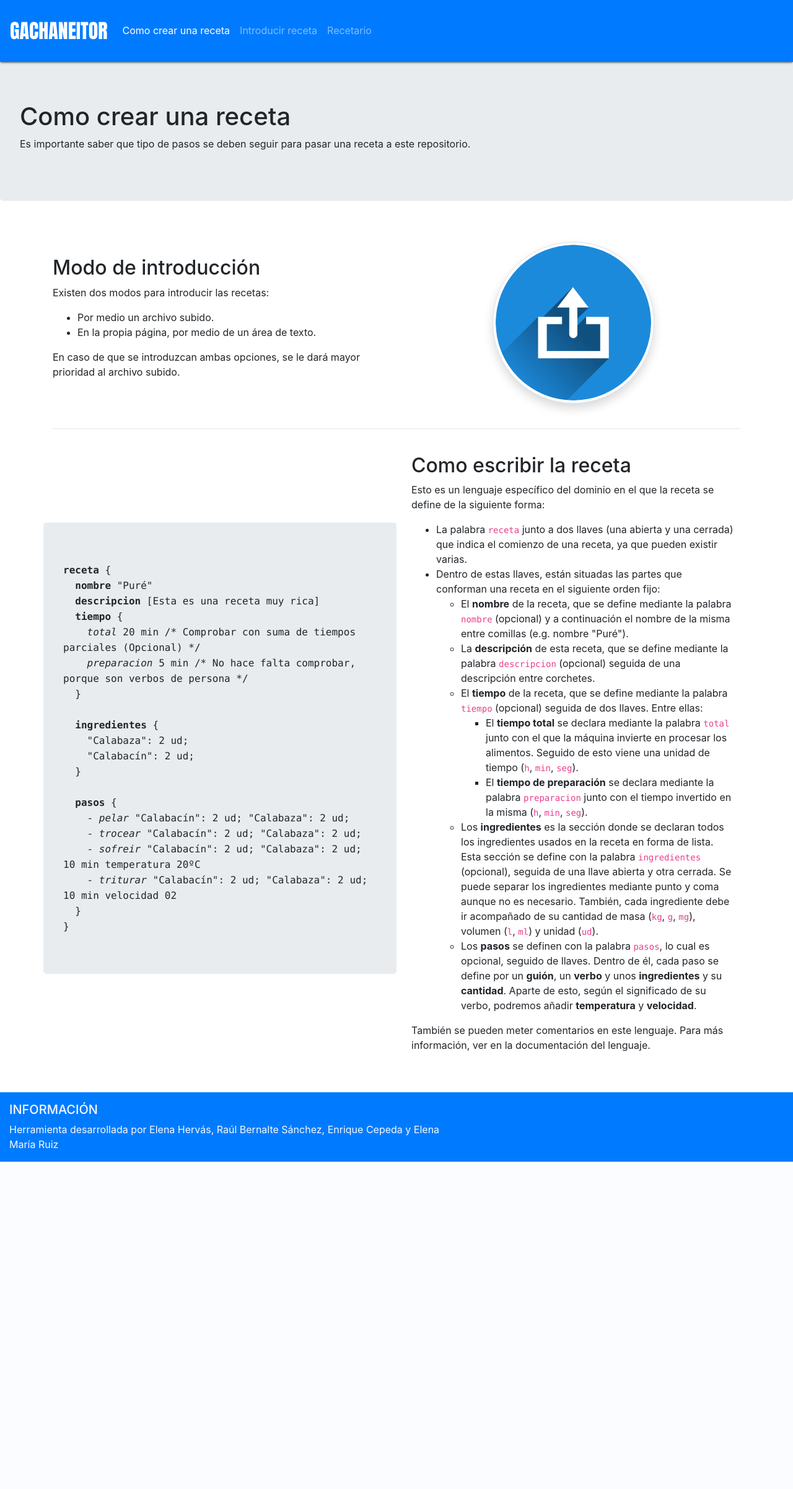
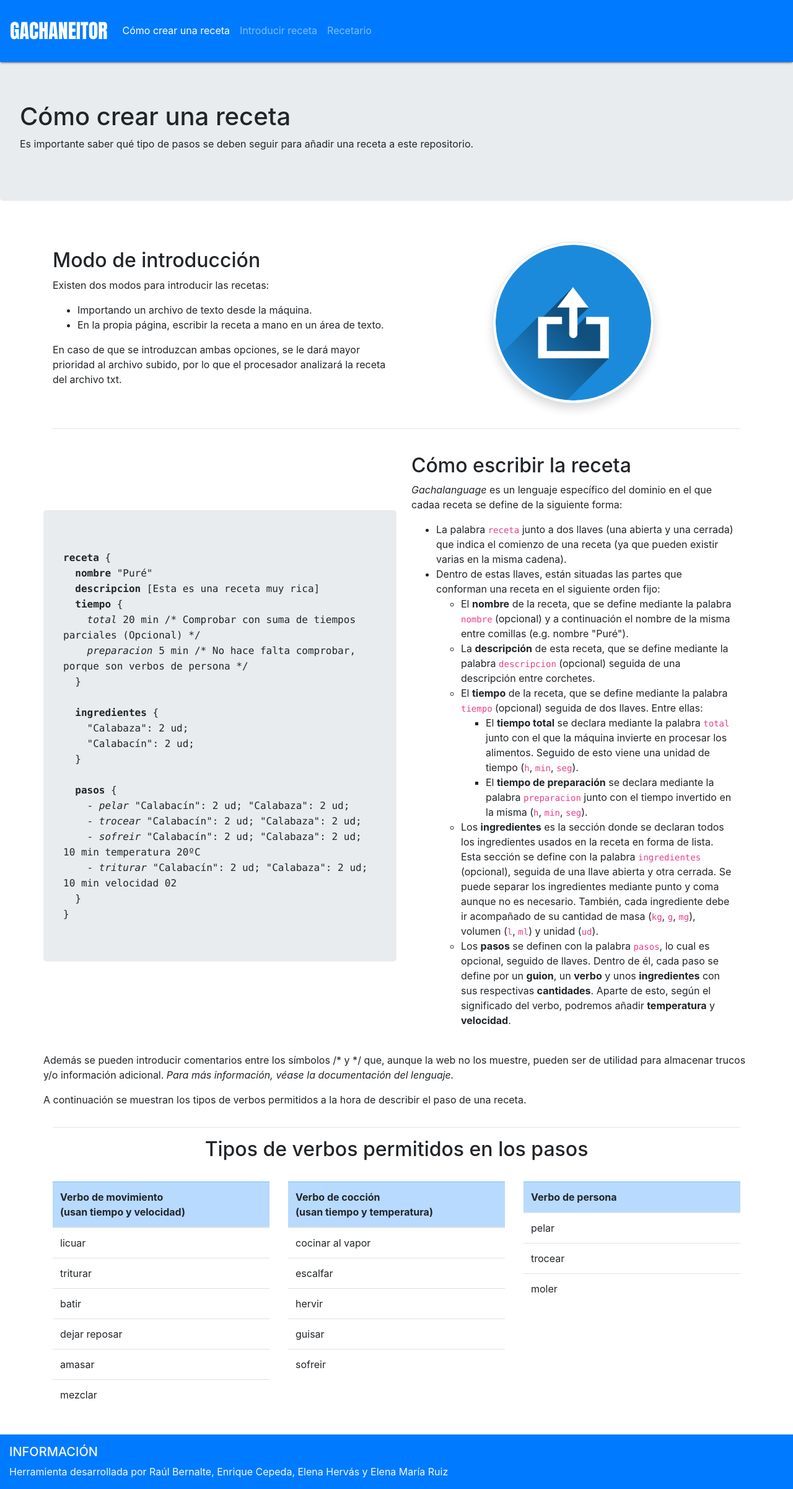
Before and after one commit to raulbs7/Gachaneitor_Backend, a Django app: page /howto/ in a window 1280 px wide. Shown: the whole page at 62% size. Before the commit the page ends 1874 px from the top, so only its background shows below. Run offline with Django 3.2, Linux system fonts and the light colour scheme; some libraries are stand-ins or nearby versions.

Commit message:
html tabla verbos

```diff
--- a/gachaneitor/web/templates/web/howto.html
+++ b/gachaneitor/web/templates/web/howto.html
@@ -2,7 +2,7 @@
 <html lang="en">
 <head>
     <meta charset="UTF-8">
-    <title>Como crear una receta</title>
+    <title>Cómo crear una receta</title>
     {% load static %}
     <link type="text/css" rel="stylesheet" href="{% static 'web/css/bootstrap.min.css' %}">
     {% load static %}
@@ -23,7 +23,7 @@
         <div class="collapse navbar-collapse" id="navbarSupportedContent">
             <ul class="navbar-nav mr-auto">
                 <li class="nav-item active">
-                    <a class="nav-link" href="/howto">Como crear una receta</a>
+                    <a class="nav-link" href="/howto">Cómo crear una receta</a>
                 </li>
                 <li class="nav-item">
                     <a class="nav-link" href="/">Introducir receta </a>
@@ -37,8 +37,8 @@
 
     <div class="jumbotron">
         <div classs="container">
-            <h1>Como crear una receta</h1>
-            <p>Es importante saber que tipo de pasos se deben seguir para pasar una receta a este repositorio.</p>
+            <h1>Cómo crear una receta</h1>
+            <p>Es importante saber qué tipo de pasos se deben seguir para añadir una receta a este repositorio.</p>
         </div>
     </div>
     <div class="container">
@@ -47,10 +47,10 @@
                 <h2>Modo de introducción</h2>
                 <p>Existen dos modos para introducir las recetas:</p>
                 <ul>
-                    <li>Por medio un archivo subido.</li>
-                    <li>En la propia página, por medio de un área de texto.</li>
+                    <li>Importando un archivo de texto desde la máquina.</li>
+                    <li>En la propia página, escribir la receta a mano en un área de texto.</li>
                 </ul>
-                <p>En caso de que se introduzcan ambas opciones, se le dará mayor prioridad al archivo subido.</p>
+                <p>En caso de que se introduzcan ambas opciones, se le dará mayor prioridad al archivo subido, por lo que el procesador analizará la receta del archivo txt.</p>
             </div>
             <div class="col-md-6 p-4">
                 <div class="text-center">
@@ -59,11 +59,14 @@
                 </div>
             </div>
         </div>
+
+
         <div class='row'>
         <div class='col-lg-12 px-m-5'>
         <hr>
        </div>
        </div>
+
         <div class="row align-items-center">
             <div class="col-md-6 jumbotron">
                 <samp>
@@ -91,11 +94,11 @@
             </div>
 
             <div class="col-md-6 p-4">
-                <h2>Como escribir la receta</h2>
-                <p>Esto es un lenguaje específico del dominio en el que la receta se define de la siguiente forma:</p>
+                <h2>Cómo escribir la receta</h2>
+                <p><i>Gachalanguage</i> es un lenguaje específico del dominio en el que cadaa receta se define de la siguiente forma:</p>
                 <ul>
-                    <li>La palabra <code>receta</code> junto a dos llaves (una abierta y una cerrada) que indica el comienzo de una receta,
-                        ya que pueden existir varias.</li>
+                    <li>La palabra <code>receta</code> junto a dos llaves (una abierta y una cerrada) que indica el comienzo de una receta
+                        (ya que pueden existir varias en la misma cadena).</li>
                     <li>Dentro de estas llaves, están situadas las partes que conforman una receta en el siguiente orden fijo:
                         <ul>
                             <li>
@@ -126,15 +129,106 @@
                             </li>
                             <li>
                                 Los <strong>pasos</strong> se definen con la palabra <code>pasos</code>, lo cual es opcional, seguido de llaves. Dentro de él, cada paso se define por un
-                                <strong>guión</strong>, un <strong>verbo</strong> y unos <strong>ingredientes</strong> y su <strong>cantidad</strong>.
-                                Aparte de esto, según el significado de su verbo, podremos añadir <strong>temperatura</strong> y <strong>velocidad</strong>.
+                                <strong>guion</strong>, un <strong>verbo</strong> y unos <strong>ingredientes</strong> con sus respectivas <strong>cantidades</strong>.
+                                Aparte de esto, según el significado del verbo, podremos añadir <strong>temperatura</strong> y <strong>velocidad</strong>.
                             </li>
                         </ul>
                     </li>
 
                 </ul>
-                <p>También se pueden meter comentarios en este lenguaje. Para más información, ver en la documentación del lenguaje.</p>
             </div>
+
+                <p>Además se pueden introducir comentarios entre los símbolos /* y */ que, aunque la web no los muestre, pueden ser de utilidad para almacenar trucos
+                y/o información adicional. <i> Para más información, véase la documentación del lenguaje.</i> </p>
+
+                <p> A continuación se muestran los tipos de verbos permitidos a la hora de describir el paso de una receta. </p>
+
+        </div>
+
+
+        <div class='row'> <div class='col-lg-12 px-m-5'> <hr> </div> </div>
+
+        <h2 style="text-align: center;">Tipos de verbos permitidos en los pasos </h2>
+        <br>
+        <div class="row">
+            <div class="col-md-4">
+            <table class="table">
+                <thead>
+                    <tr class="table-primary">
+                    <th scope="col">Verbo de movimiento <br> (usan tiempo y velocidad)</th>
+                    </tr>
+                </thead>
+                <tbody>
+                    <tr>
+                        <td>licuar</td>
+                    </tr>
+                    <tr>
+                        <td>triturar</td>
+                    </tr>
+                    <tr>
+                        <td>batir</td>
+                    </tr>
+                    <tr>
+                        <td>dejar reposar</td>
+                    </tr>
+                    <tr>
+                        <td>amasar</td>
+                    </tr>
+                    <tr>
+                        <td>mezclar</td>
+                    </tr>
+                </tbody>
+            </table>
+            </div>
+
+            <div class="col-md-4">
+            <table class="table">
+                <thead>
+                    <tr class="table-primary">
+                    <th scope="col">Verbo de cocción <br> (usan tiempo y temperatura) </th>
+                    </tr>
+                </thead>
+                <tbody>
+                    <tr>
+                        <td>cocinar al vapor</td>
+                    </tr>
+                    <tr>
+                        <td>escalfar</td>
+                    </tr>
+                    <tr>
+                        <td>hervir</td>
+                    </tr>
+                    <tr>
+                        <td>guisar</td>
+                    </tr>
+                    <tr>
+                        <td>sofreir</td>
+                    </tr>
+                </tbody>
+            </table>
+            </div>
+
+            <div class="col-md-4">
+            <table class="table">
+                <thead>
+                    <tr class="table-primary">
+                    <th scope="col">Verbo de persona</th>
+                    </tr>
+                </thead>
+                <tbody>
+                    <tr>
+                        <td>pelar</td>
+                    </tr>
+                    <tr>
+                        <td>trocear</td>
+                    </tr>
+                    <tr>
+                        <td>moler</td>
+                    </tr>
+                </tbody>
+            </table>
+            </div>
+
         </div>
     </div>
 
@@ -148,8 +242,8 @@
                 <div class="col-md-7 mt-md-0 mt-3">
                     <!-- Content -->
                     <h5 class="text-uppercase text-light">Información</h5>
-                    <p class="text-light"> Herramienta desarrollada por Elena Hervás, Raúl Bernalte Sánchez,
-                    Enrique Cepeda y Elena María Ruiz </p>
+                    <p class="text-light"> Herramienta desarrollada por Raúl Bernalte,
+                        Enrique Cepeda, Elena Hervás y Elena María Ruiz</p>
                 </div>
                 <hr class="clearfix w-100 d-md-none pb-3">
             </div>
--- a/gachaneitor/web/views.py
+++ b/gachaneitor/web/views.py
@@ -42,7 +42,7 @@ class IndexView(TemplateView):
                 tipo_verbo = paso["tipo_verbo"]
                 ingredientes_str = ""
                 for ingrediente in paso["ingredientes"]:
-                    ingredientes_str += ingrediente + " " + str(paso["ingredientes"][ingrediente]["cantidad"]) + paso["ingredientes"][ingrediente]["unidad"] + ", "
+                    ingredientes_str +=  str(paso["ingredientes"][ingrediente]["cantidad"]) + " " + paso["ingredientes"][ingrediente]["unidad"] + " de " + ingrediente + ", "
                 ingredientes_str = ingredientes_str[:-2]
 
                 if tipo_verbo == "persona":
```
Also changed, not shown: gachaneitor/web/templates/web/index.html (+5 -5 lines), gachaneitor/web/templates/web/recetas.html (+6 -6 lines), gachaneitor/db.sqlite3.
